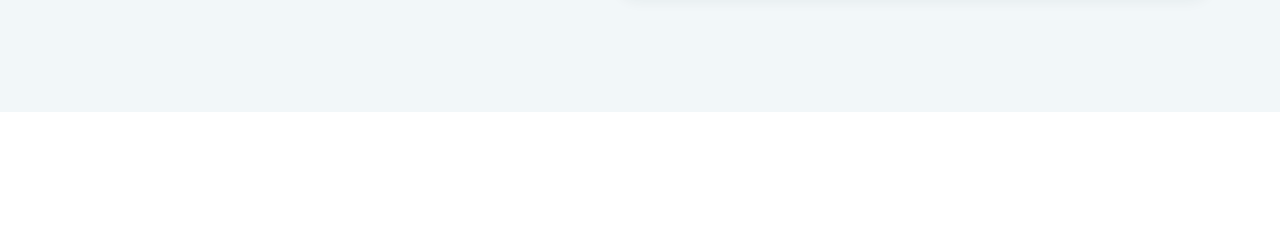
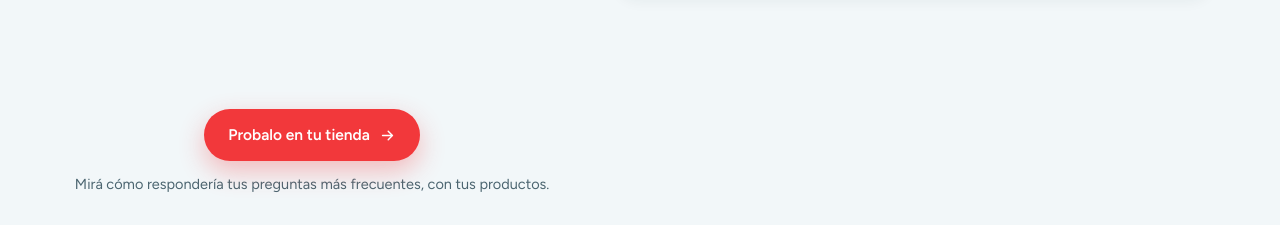
Before and after one commit to agusgallesio/guidelia, a plain HTML site: page index.html in a window 1280 px wide. Shown: the part 2196-2421 px from the top of the page. Drawn offline with nearby package versions, Linux system fonts and the light colour scheme.

Commit message:
Portada: llamado «Probalo en tu tienda» al final de 7 secciones
Co-Authored-By: Claude Opus 5.5 <noreply@anthropic.com>

```diff
--- a/index.html
+++ b/index.html
@@ -670,6 +670,10 @@
   .quien-primeros span { font-size: 15px; color: var(--texto); }
   .quien-acc { display: flex; gap: 12px; flex-wrap: wrap; }
   @media (max-width: 860px) { .quien { grid-template-columns: 1fr; } }
+  /* Llamados a la acción al final de las secciones (18-nov-2026) */
+  .cta-seccion { display: flex; flex-direction: column; align-items: center; gap: 12px; margin-top: clamp(32px, 4vw, 48px); text-align: center; }
+  .cta-seccion span { font-size: 14.5px; color: var(--texto-2); max-width: 520px; }
+  .banda--honda .cta-seccion span { color: #A9C7D2; }
   /* Calculadoras unidas en pestañas */
   .calc-tabs { margin-top: 6px; }
   .calc-panel[hidden] { display: none; }
@@ -1426,6 +1430,7 @@ h1 { letter-spacing: -.04em; } h2 { letter-spacing: -.03em; }
           <div><h3>Guidelia resuelve las tres</h3><p>Sin cambiar tu tienda ni sumar gente. <a href="#como-funciona">Mirá cómo funciona</a></p></div>
         </li>
       </ol>
+      <div class="cta-seccion"><a class="btn btn--rojo" href="#demo">Probalo en tu tienda <svg aria-hidden="true"><use href="#flecha"/></svg></a><span>Mirá cómo respondería tus preguntas más frecuentes, con tus productos.</span></div>
     </div>
   </section>
 
@@ -1452,6 +1457,7 @@ h1 { letter-spacing: -.04em; } h2 { letter-spacing: -.03em; }
           </div>
         </div>
       </div>
+      <div class="cta-seccion"><a class="btn btn--rojo" href="#demo">Probalo en tu tienda <svg aria-hidden="true"><use href="#flecha"/></svg></a><span>Armamos una demo con tu catálogo para que lo veas en tu tienda.</span></div>
     </div>
   </section>
 
@@ -1571,6 +1577,7 @@ h1 { letter-spacing: -.04em; } h2 { letter-spacing: -.03em; }
           <li><svg aria-hidden="true"><use href="#globo"/></svg><span><b>Atiende las 24 horas</b>Tu tienda sigue igual y tu equipo trabaja como siempre.</span></li>
         </ul>
       </div>
+      <div class="cta-seccion"><a class="btn btn--rojo" href="#demo">Probalo en tu tienda <svg aria-hidden="true"><use href="#flecha"/></svg></a><span>Nosotros conectamos tu catálogo y lo probamos antes de publicarlo.</span></div>
     </div>
   </section>
 
@@ -1697,6 +1704,7 @@ h1 { letter-spacing: -.04em; } h2 { letter-spacing: -.03em; }
         <li><svg aria-hidden="true"><use href="#pn-perilla"/></svg><div><h3>Apariencia y comportamiento</h3><p>Nombre, foto, colores, tono y qué hacer cuando no sabe algo.</p></div></li>
         <li><svg aria-hidden="true"><use href="#pn-torta"/></svg><div><h3>Plan y consumo</h3><p>Cuántas conversaciones llevás en el mes contra el cupo de tu plan.</p></div></li>
       </ul>
+      <div class="cta-seccion"><a class="btn btn--rojo" href="#demo">Probalo en tu tienda <svg aria-hidden="true"><use href="#flecha"/></svg></a><span>Mirá qué te mostraría el panel con las consultas de tu tienda.</span></div>
     </div>
   </section>
 
@@ -1750,6 +1758,7 @@ h1 { letter-spacing: -.04em; } h2 { letter-spacing: -.03em; }
           <div class="vis vis-leads" aria-hidden="true"><span class="num" id="num-leads">27</span><small>contactos este mes<br>(ejemplo)</small></div>
         </article>
       </div>
+      <div class="cta-seccion"><a class="btn btn--rojo" href="#demo">Probalo en tu tienda <svg aria-hidden="true"><use href="#flecha"/></svg></a><span>Probalo con las preguntas que te hacen todos los días.</span></div>
     </div>
   </section>
 
@@ -1836,6 +1845,7 @@ h1 { letter-spacing: -.04em; } h2 { letter-spacing: -.03em; }
         <p class="bajada">Talles, medidas, materiales, tipo de piel, edades: lo que tus clientes necesitan saber para comprar, respondido con los datos de tu catálogo.</p>
       </div>
       <div class="rubros-grid" id="rubros-grid"></div>
+      <div class="cta-seccion"><a class="btn btn--rojo" href="#demo">Probalo en tu tienda <svg aria-hidden="true"><use href="#flecha"/></svg></a><span>Lo armamos con los productos y las dudas de tu rubro.</span></div>
     </div>
   </section>
 
@@ -1879,6 +1889,7 @@ h1 { letter-spacing: -.04em; } h2 { letter-spacing: -.03em; }
         </article>
       </div>
       <p class="datos-nota"><b>Para leerlos bien:</b> son datos de otros mercados: un experimento académico y datos de empresas de IA. Muestran una tendencia, no una promesa de resultado. En tu tienda lo medimos con un piloto. Para leer más: <a href="https://www.mdpi.com/2079-8954/12/10/429" target="_blank" rel="noopener">revisión académica sobre marketing con IA y ventas online</a> (<i>Systems</i>, 2024).</p>
+      <div class="cta-seccion"><a class="btn btn--rojo" href="#demo">Probalo en tu tienda <svg aria-hidden="true"><use href="#flecha"/></svg></a><span>En tu tienda lo medís vos, con las ventas asistidas del panel.</span></div>
     </div>
   </section>
 
```
